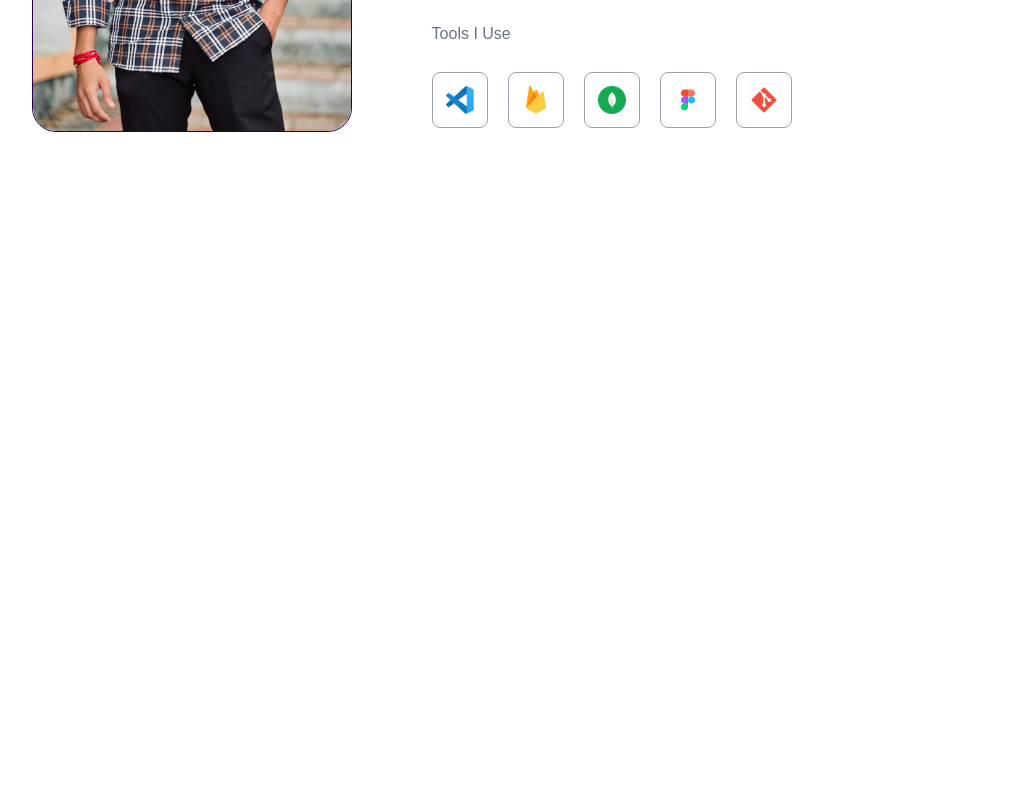
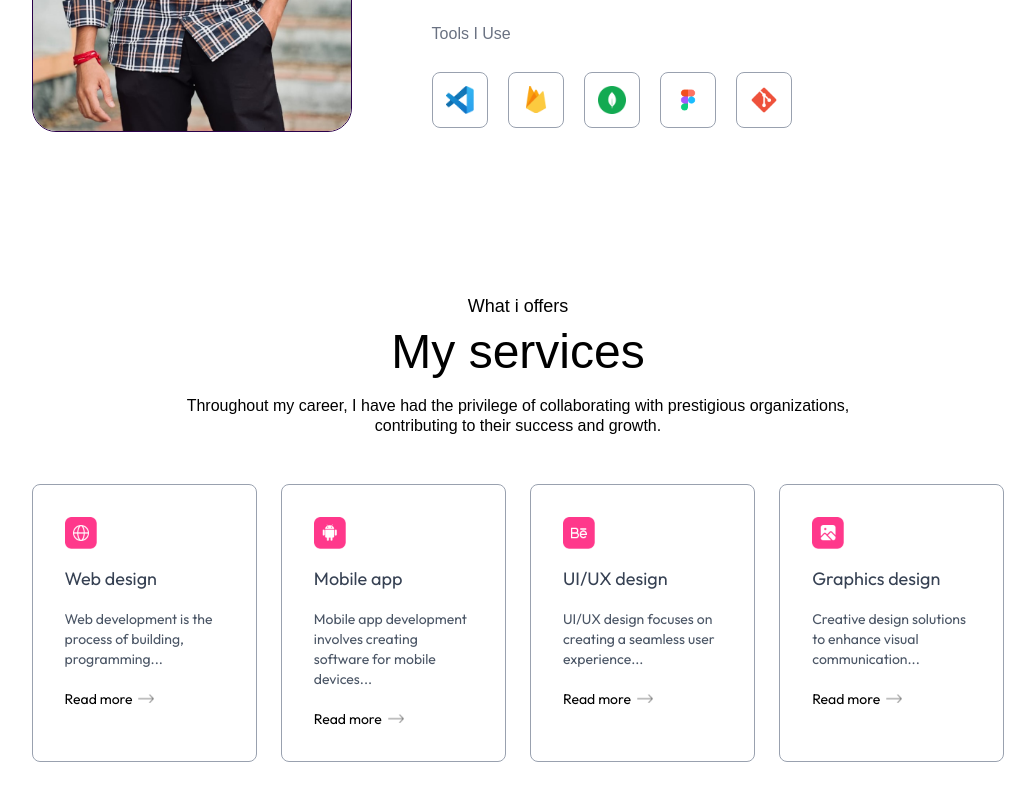
Before and after one commit to onkarshinde1/OnkarShindePortFolio, a Next.js app: page / in a window 1280 px wide. Shown: the part 1333-2133 px from the top of the page, without its empty margins (122-1157 px from the left). Before the commit the page ends 1585 px from the top, so only its background shows below. Built offline with nearby package versions, Linux system fonts and the light colour scheme; a web font is replaced by a local one.

Commit message:
Services Done

```diff
--- a/app/component/Header.jsx
+++ b/app/component/Header.jsx
@@ -6,7 +6,7 @@ const Header = () => {
   return (
     <div className="w-11/12 max-w-3xl text-center mx-auto min-h-screen pt-24 flex flex-col items-center justify-center gap-4 ">
       <div>
-        <Image src={assets.profile_img} alt="" className="rounded-full w-42" />
+        <Image src={assets.profile_img} alt="" className="rounded-full w-70 sm:w-36" />
       </div>
       <h3 className="flex items-end gap-2 text-xl md:text-2xl mb-3 font-ovo">
         Hi! I&apos;m Onkar Shinde{" "}
--- a/app/component/Navbar.jsx
+++ b/app/component/Navbar.jsx
@@ -39,7 +39,7 @@ const Navbar = () => {
             className="w-28 cursor-pointer mr-14"
           />
         </a>
-        <ul className="hidden md:flex items-center gap-6 lg:gap-8 rounded-full px-12 py-3 bg-white shadow-sm bg-opacity-50">
+        <ul className={`hidden md:flex items-center gap-6 lg:gap-8 rounded-full px-12 py-3 ${isScroll ? "" : "bg-white shadow-sm bg-opacity-50"} `}>
           <li>
             <a className="font-ovo" href="#top">
               Home
--- a/app/component/Onkar.jsx
+++ b/app/component/Onkar.jsx
@@ -4,6 +4,20 @@ const Onkar = () => {
   return (
     <div>
       <p className="font-ovo">Ovo font is now working</p>
+      <button className=" hover:shadow-white">Click Me</button>
+      <div class="hover-shadow-white">Hover me</div>
+      <button
+        class="
+  border-2 border-black
+  px-6 py-2 font-bold
+  shadow-none
+  hover:shadow-neo
+  hover:-translate-x-1 hover:-translate-y-1
+  transition-all duration-200
+"
+      >
+        Click Me
+      </button>
     </div>
   );
 };
--- /dev/null
+++ b/app/component/Services.jsx
@@ -0,0 +1,29 @@
+import { assets, serviceData } from "@/assets/assets";
+import React from "react";
+import Image from "next/image";
+
+const Services = () => {
+  return (
+    <div id="services" className="w-full px-[12%] py-10 scroll-mt-20">
+      <h4 className="text-center mb-2 text-lg font-ovo">What i offers</h4>
+      <h2 className="text-center text-5xl font-ovo ">My services</h2>
+      <p className="text-center max-w-2xl mx-auto mt-5 mb-12 font-ovo">
+        Throughout my career, I have had the privilege of collaborating with
+        prestigious organizations, contributing to their success and growth.
+      </p>
+
+      <div className="grid grid-cols-1 lg:grid-cols-2 xl:grid-cols-4 gap-6 my-10">
+        {serviceData.map(({ icon, title, description , link}, index) => (
+          <div key={index} className="border border-gray-400 rounded-lg px-8 py-8 hover:bg-lighthover hover:translate-y-1 duration-500">
+            <Image src={icon} alt='' className="w-8 mb-3" />
+            <h3 className="text-lg my-4 text-gray-700">{title}</h3>
+            <p className="text-sm text-gray-600 leading-5">{description}</p>
+            <a className=" flex items-center text-sm mt-5" href={link}>Read more &nbsp;<Image src={assets.right_arrow} alt="" className="w-4" /></a>
+          </div>
+        ))}
+      </div>
+    </div>
+  );
+};
+
+export default Services;
--- a/app/globals.css
+++ b/app/globals.css
@@ -1,13 +1,4 @@
 @import "tailwindcss";
-
-@layer utilities {
-  .shadow-light {
-    box-shadow: 4px 4px 0 0 #000;
-  }
-  .shadow-dark {
-    box-shadow: 4px 4px 0 0 #fff;
-  }
-}
 
 /* =========================
    THEME (Tailwind v4 way)
--- a/app/page.js
+++ b/app/page.js
@@ -3,6 +3,7 @@ import About from "./component/About";
 import Header from "./component/Header";
 import Navbar from "./component/Navbar";
 import Onkar from "./component/Onkar";
+import Services from "./component/Services";
 
 export default function Home() {
   return (
@@ -10,6 +11,7 @@ export default function Home() {
       <Navbar />
       <Header />
       <About />
+      <Services />
             {/* <Onkar /> */}
     </>
   );
```
